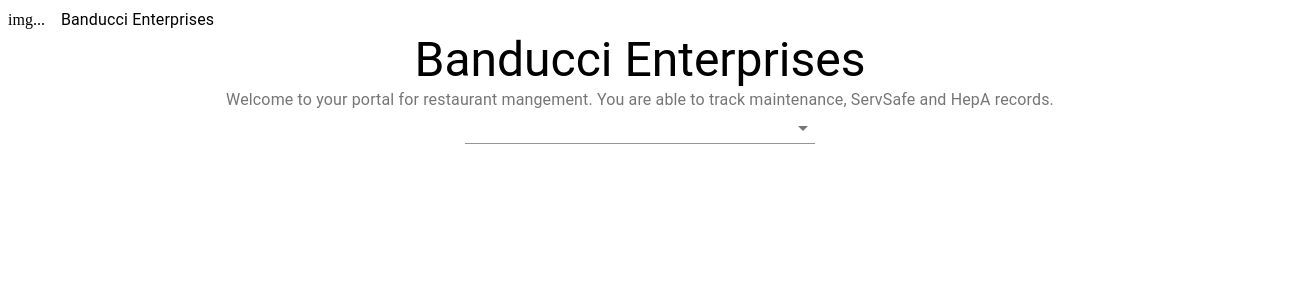
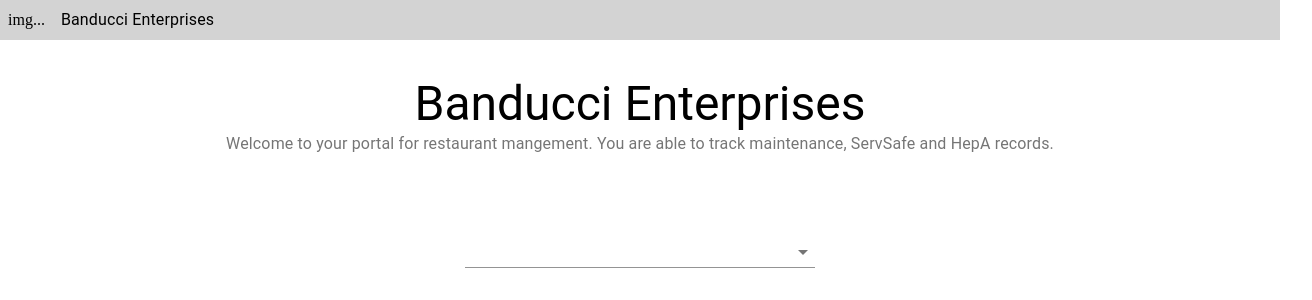
Before and after one commit to Cooker8200/MaintenanceTrackingUI, a React (Create React App) app: page /banducci-enterprises/home in a window 1280 px wide. Shown: the top 300 px of the page, 1312 px wide, since content can reach past the window. Built offline with nearby package versions, Linux system fonts and the light colour scheme.

Commit message:
need to start data connections

```diff
--- /dev/null
+++ b/src/components/actions/MaintenanceActions.ts
@@ -0,0 +1,11 @@
+import { ApiUrl } from "../../constants/ApiUrl";
+
+export const getAllMaintenanceRecords = () => {
+  fetch(ApiUrl.getAllMaintenanceRecords)
+    .then(resp => {
+      console.log(resp);
+    })
+    .catch(error => {
+      console.error(error);
+    })
+};
--- a/src/components/view/Home.tsx
+++ b/src/components/view/Home.tsx
@@ -9,8 +9,16 @@
   return (
     <div>
       <MainAppBar />
-      <Grid container justify='center' alignContent='center' alignItems='center' direction='column'>
-        <Grid item xs={12}>
+      <Grid
+        container
+        justify='center'
+        alignContent='center'
+        alignItems='center'
+        direction='column'
+        spacing={10}
+        className='home_container'
+      >
+        <Grid item xs={12} className='home_title'>
           <Typography variant='h3' className='home_main-title'>
             Banducci Enterprises
           </Typography>
--- a/src/components/view/appbar/MainAppBar.tsx
+++ b/src/components/view/appbar/MainAppBar.tsx
@@ -6,7 +6,13 @@
 const MainAppBar: React.FC<RouteComponentProps> = ({ history }) => {
   return (
     <div>
-      <Grid container alignContent='flex-start' alignItems='center' spacing={2}>
+      <Grid
+        container
+        alignContent='flex-start'
+        alignItems='center'
+        spacing={2}
+        className='main-app-bar_container'
+      >
         <Grid item>
           img...
         </Grid>
--- a/src/components/view/appbar/NavigationBreadcrumbs.tsx
+++ b/src/components/view/appbar/NavigationBreadcrumbs.tsx
@@ -6,7 +6,7 @@
     <Breadcrumbs>
       {window.location.pathname.split('/').slice(1).map(path => (
         <Link
-          href={path === 'banducci-enterprises' ? 'banducci-enterprises/home' : path}
+          href={path === 'banducci-enterprises' ? 'home' : path}
         >
           {path === 'banducci-enterprises' ? 'home' : path}
         </Link>
--- a/src/components/view/maintenance/Maintenance.tsx
+++ b/src/components/view/maintenance/Maintenance.tsx
@@ -1,11 +1,26 @@
 import * as React from 'react';
 import MainAppBar from '../appbar/MainAppBar';
+import { useState } from 'react';
+import { getAllMaintenanceRecords } from '../../actions/MaintenanceActions';
 
-const Maintenance: React.FC = () => (
-  <div>
-    <MainAppBar />
-    <div>Maintenance Main View</div>
-  </div>
-);
+const Maintenance: React.FC = () => {
+  const [initializing, setInitializing] = useState<boolean>(true);
+  const [initialized, setInitialized] = useState<boolean>(false)
+
+  if (initializing === true && initialized === false) {
+    getAllMaintenanceRecords();
+    setInitializing(false);
+    setInitialized(true);
+  }
+
+  return (
+    <div>
+      <MainAppBar />
+      <div className='maintenance_body-container'>
+        Maintenance Main View
+      </div>
+    </div>
+  );
+};
 
 export default Maintenance;
--- a/src/components/view/utils/RecordsDropDown.tsx
+++ b/src/components/view/utils/RecordsDropDown.tsx
@@ -1,10 +1,8 @@
 import * as React from 'react';
-import { Autocomplete } from '@material-ui/lab';
-import { TextField } from '@material-ui/core';
+import { Select, MenuItem } from '@material-ui/core';
 import { withRouter } from 'react-router-dom';
-import { IKeyValue } from '../../../interfaces/IKeyValue';
 
-const RecordsDropDown: React.FC = () => {
+const RecordsDropDown: React.FC<IRecordsDropDownProps> = ({ history }) => {
   const options = [
     {
       key: 'maintenance',
@@ -20,16 +18,31 @@
     },
   ];
 
+  const handleChange = (event: React.ChangeEvent<any>) => {
+    const path = event.target.value === 'hepa' ? 'hep-a' : event.target.value;
+    history.push(path);
+  };
+
   return (
-    <Autocomplete
-      options={options}
-      getOptionLabel={(option) => option.value}
-      className='records-drop-down_autocomplete'
+    <Select
+      onChange={handleChange}
       style={{ width: '350px' }}
-      renderInput={(params) => <TextField {...params} />}
-      onChange={() => console.log('you selected: ')}
-    />
+      placeholder='What do you want to manage today?'
+    >
+      {options.map(item => (
+        <MenuItem
+          key={item.key}
+          value={item.key}
+        >
+          {item.value}
+        </MenuItem>
+      ))}
+    </Select>
   );
 };
 
+interface IRecordsDropDownProps {
+  history: any;
+};
+
 export default withRouter(RecordsDropDown);
--- /dev/null
+++ b/src/constants/ApiUrl.ts
@@ -0,0 +1,3 @@
+export enum ApiUrl {
+  getAllMaintenanceRecords = 'http://maintenancetracking.apphb.com/Maintenance/MaintenanceRecords',
+}
--- a/src/styles/styles.scss
+++ b/src/styles/styles.scss
@@ -9,3 +9,15 @@
 .records-drop-down__autocomplete {
   background-color: 'red';
 }
+
+.main-app-bar_container {
+  background-color: #D3D3D3;
+}
+
+.home_container {
+  padding-top: 36px;
+}
+
+.maintenance_body-container {
+  padding-top: 18px;
+}
```
